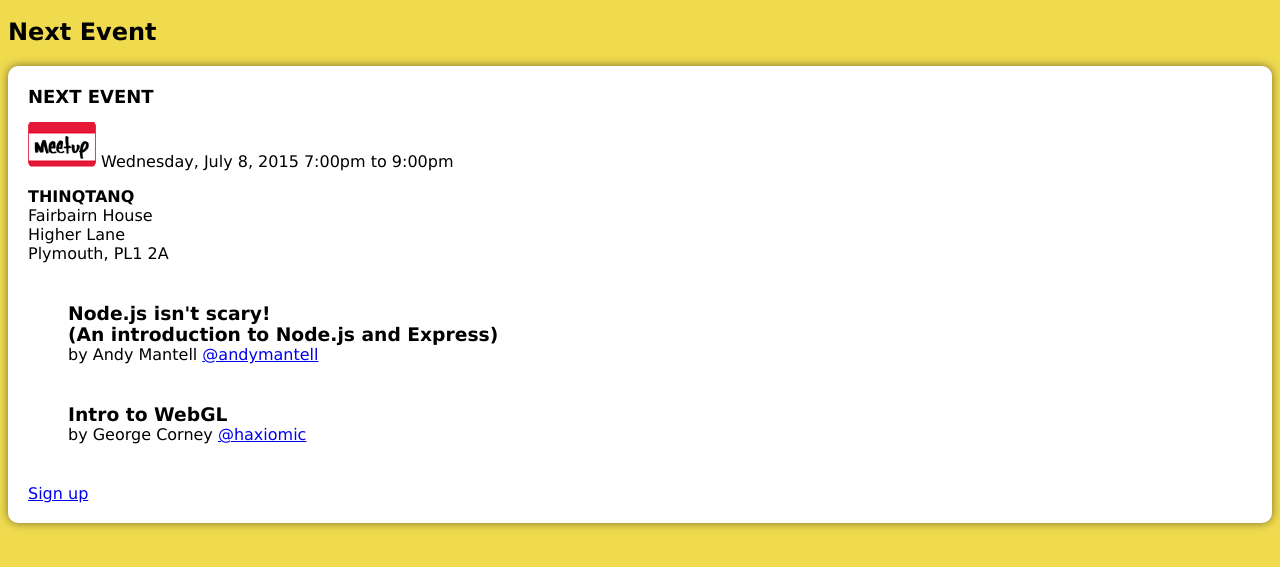
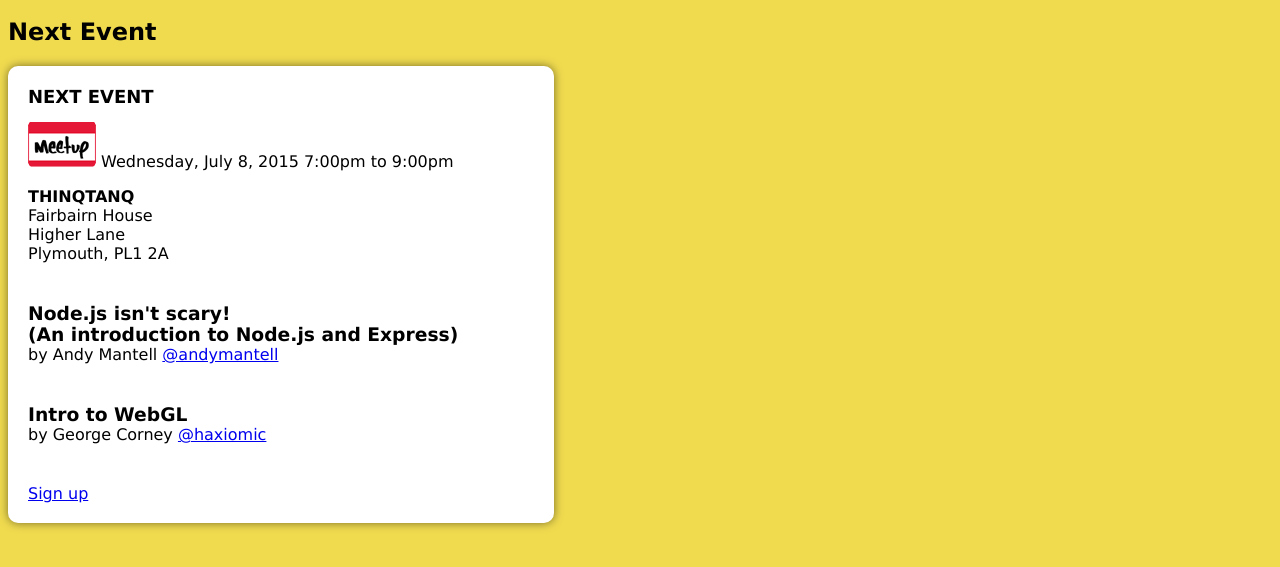
Before and after one commit to Plymouth-JS/plymouth-js-site, a plain HTML site: page pattern-library/next-event.html in a window 1280 px wide. Shown: the part 49-616 px from the top of the page. Drawn offline with Linux system fonts and the light colour scheme.

Commit message:
max width of box set to 40%. Listed events moved to left by eliminating padding on whole list

```diff
--- a/src/ui/style.css
+++ b/src/ui/style.css
@@ -72,6 +72,8 @@ h1,h2,h3,h4,h5,h6 {
   * Next Event
   */
 .event {
+  max-width: 40%;
+  display: block;
   background-color: #fff;
   padding: 20px;
   border-radius: 10px;
@@ -87,6 +89,10 @@ h1,h2,h3,h4,h5,h6 {
   margin-bottom: 0;
 }
 
+.event ul {
+  padding: 0;
+}
+
 .event li {
   list-style-type: none;
   margin: 40px 0;
```
